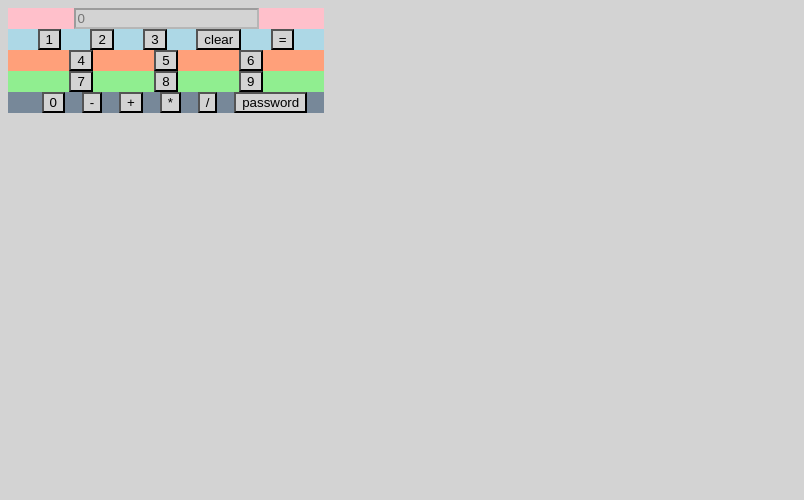
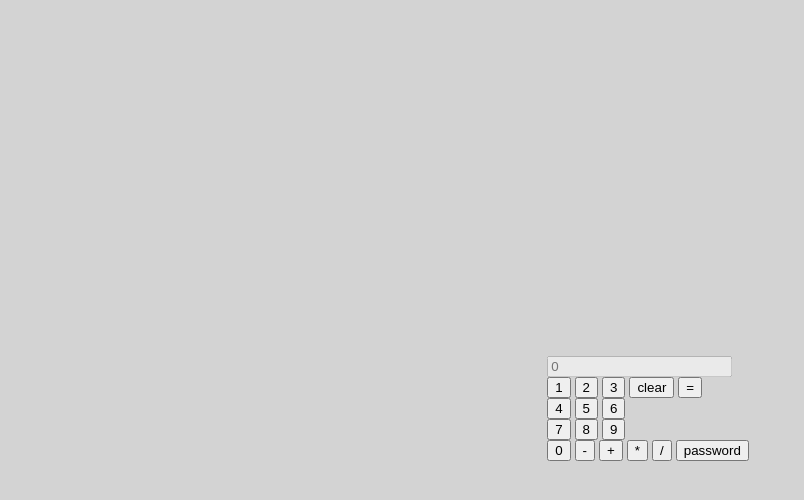
Before and after one commit to let942/calculator, a plain HTML site: page index.html in a window 1280 px wide. Shown: the whole page, without its empty margins (0-804 px from the left). Drawn offline with Linux system fonts and the light colour scheme.

Commit message:
style: reformula o estilo

```diff
--- a/style.css
+++ b/style.css
@@ -1,40 +1,8 @@
-* {
-  background-color: lightgray;
+body {
+  width: 100%;
+  height: 100vh;
+  display: flex;
+  align-items: center;
+  justify-content: center;
+  background: lightgray;
 }
-
-.base {
-  width: 25%;
-  height: 25%;
-  padding: 20%, 20%, 20%, 20%;
-  background-color: gray;
-}
-
-.line1 {
-  display: flex;
-  justify-content: space-evenly;
-  background-color: pink;
-}
-
-.line2 {
-  display: flex;
-  justify-content: space-evenly;
-  background-color: lightblue;
-}
-
-.line3 {
-  display: flex;
-  justify-content: space-evenly;
-  background-color: lightsalmon;
-}
-
-.line4 {
-  display: flex;
-  justify-content: space-evenly;
-  background-color: lightgreen;
-}
-
-.line5 {
-  display: flex;
-  justify-content: space-evenly;
-  background-color: lightslategray;
-}
```
